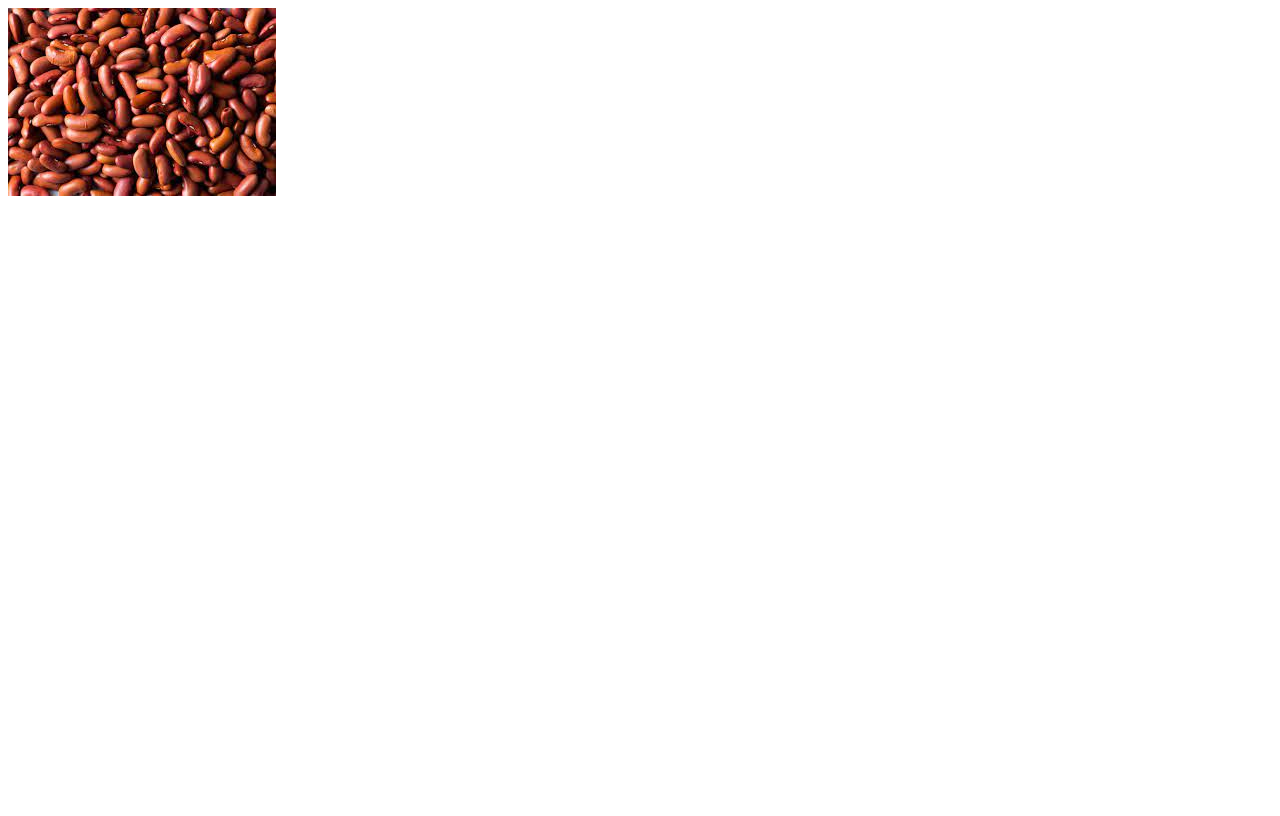
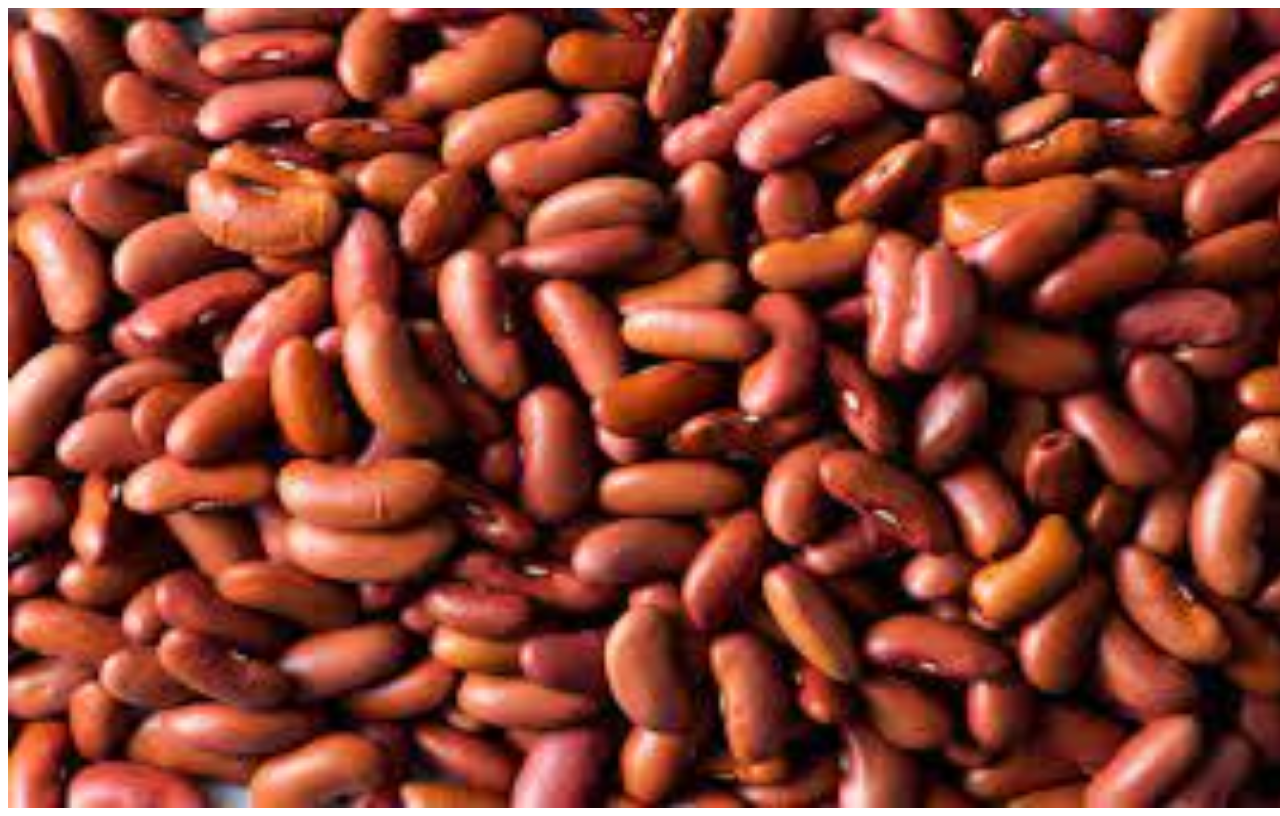
Before and after one commit to Krish-Rajchal/background-of-beans, a plain HTML site: page index.html in a window 1280 px wide. Drawn offline with Linux system fonts and the light colour scheme.

Commit message:
Update index.html

```diff
--- a/index.html
+++ b/index.html
@@ -1 +1 @@
-<img src="beans.jpeg"/>
+<img src="beans.jpeg" style="width:100vw; height:100vh;"/>
```
